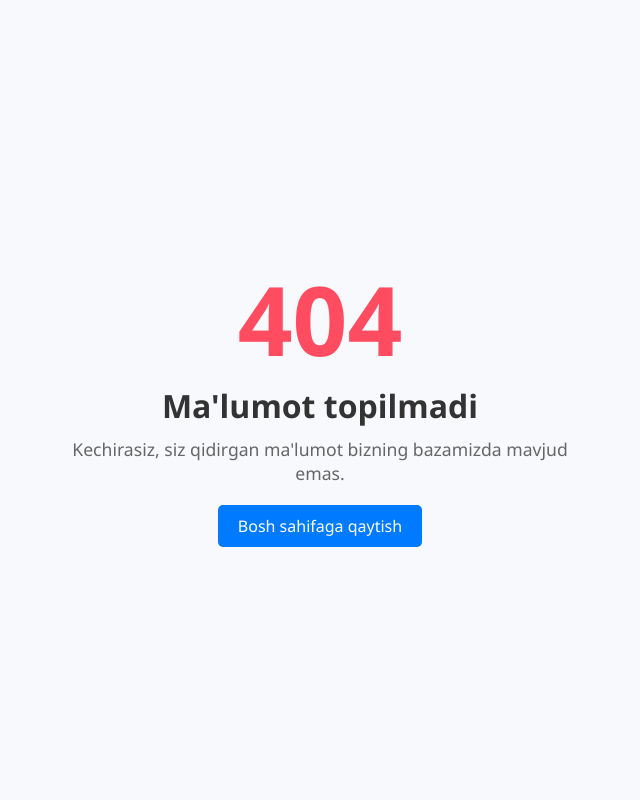
After one commit to Dilmurod0930/writing_views_Amaliyot, a Django app: template shop/templates/Shop/eror.html in a window 1280 px wide. The commit adds this page. Shown: the whole page, without its empty margins (320-960 px from the left). Run offline with Django 5.2, Linux system fonts and the light colour scheme; the template is opened without the code that fills it, so the values that code supplies are empty.

Commit message:
Qidiriv  qismi  to'g'irlandi.    Eror  sahifasi  qo'shildi.

```diff
--- /dev/null
+++ b/shop/templates/Shop/eror.html
@@ -0,0 +1,79 @@
+<!DOCTYPE html>
+<html lang="uz">
+<head>
+  <meta charset="UTF-8" />
+  <meta name="viewport" content="width=device-width, initial-scale=1.0"/>
+  <title>Ma'lumot topilmadi</title>
+  <style>
+    * {
+      margin: 0;
+      padding: 0;
+      box-sizing: border-box;
+    }
+
+    body {
+      height: 100vh;
+      background: #f7f9fc;
+      font-family: 'Segoe UI', sans-serif;
+      display: flex;
+      align-items: center;
+      justify-content: center;
+      text-align: center;
+      padding: 20px;
+    }
+
+    .not-found {
+      max-width: 500px;
+    }
+
+    .not-found h1 {
+      font-size: 6rem;
+      color: #ff4c60;
+    }
+
+    .not-found h2 {
+      font-size: 2rem;
+      color: #333;
+      margin-bottom: 10px;
+    }
+
+    .not-found p {
+      font-size: 1.1rem;
+      color: #666;
+      margin-bottom: 20px;
+    }
+
+    .not-found a {
+      display: inline-block;
+      padding: 10px 20px;
+      background-color: #007bff;
+      color: #fff;
+      text-decoration: none;
+      border-radius: 5px;
+      transition: background 0.3s ease;
+    }
+
+    .not-found a:hover {
+      background-color: #0056b3;
+    }
+
+    @media (max-width: 500px) {
+      .not-found h1 {
+        font-size: 4rem;
+      }
+
+      .not-found h2 {
+        font-size: 1.5rem;
+      }
+    }
+  </style>
+</head>
+<body>
+  <div class="not-found">
+    <h1>404</h1>
+    <h2>Ma'lumot topilmadi</h2>
+    <p>Kechirasiz, siz qidirgan ma'lumot bizning bazamizda mavjud emas.</p>
+    <a href="/">Bosh sahifaga qaytish</a>
+  </div>
+</body>
+</html>
--- a/shop/templates/Shop/index.html
+++ b/shop/templates/Shop/index.html
@@ -32,7 +32,7 @@
                                 <li><a class="dropdown-item" href="{% url 'index' %}">All Products</a></li>
                                 <li><hr class="dropdown-divider" /></li>
                                 {% for category in categories%}
-                                    <li><a class="dropdown-item" href="">{{category.title}}</a></li>
+                                    <li><a class="dropdown-item" href="{% url  'category_id' category.id %}">{{category.title}}</a></li>
                                 {%endfor%}
                             </ul>
                         </li>
--- a/shop/urls.py
+++ b/shop/urls.py
@@ -3,6 +3,6 @@ from  .views  import index,  product_detail
 
 urlpatterns = [
     path('', index, name='index'),  # Shop ilovasining asosiy sahifasi
-    path('category/<int:catigorya_id>', index, name='category'),    # Kategoriyaga oid mahsulotlarni ko'rsatish
-    path('detail/<int:product_id>', product_detail,  name='product-detail')
+    path('category/<int:catigorya_id>/', index, name='category_id'),    # Kategoriyaga oid mahsulotlarni ko'rsatish
+    path('detail/<int:product_id>/', product_detail,  name='product-detail')
 ]
```
Also changed, not shown: shop/views.py (+11 -3 lines), db.sqlite3, media/products/xaladelnik.webp (added), media/products/xaladelnik2.webp (added).
